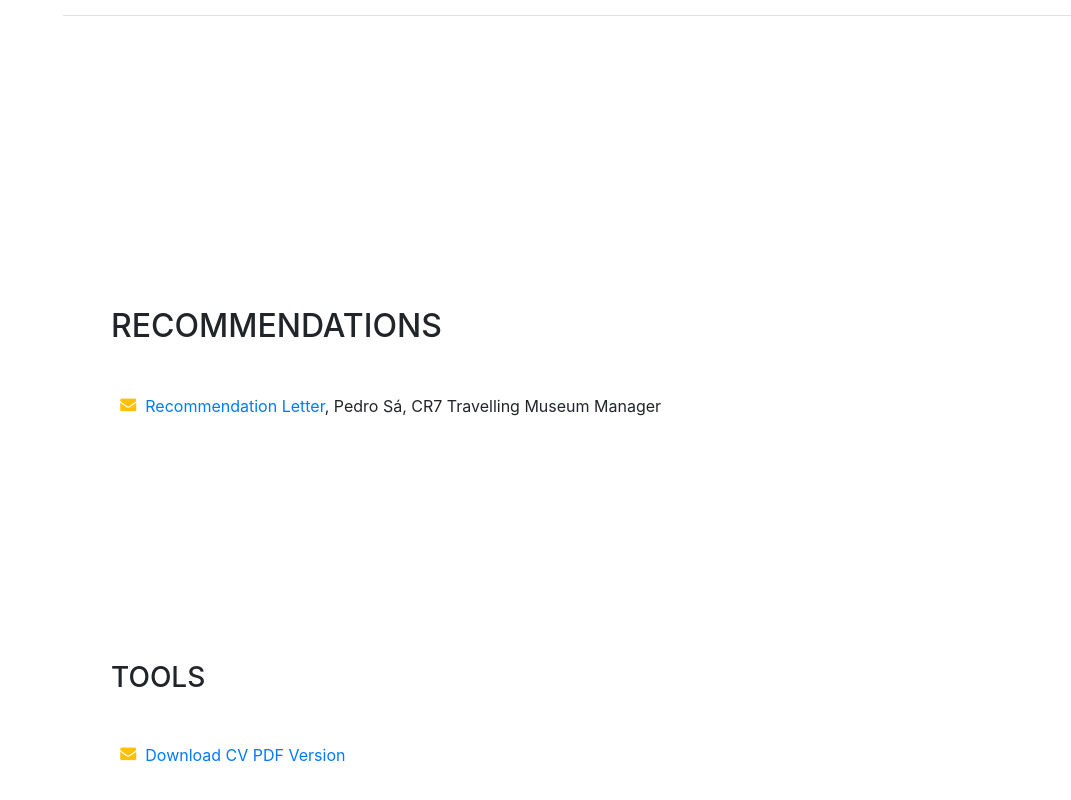
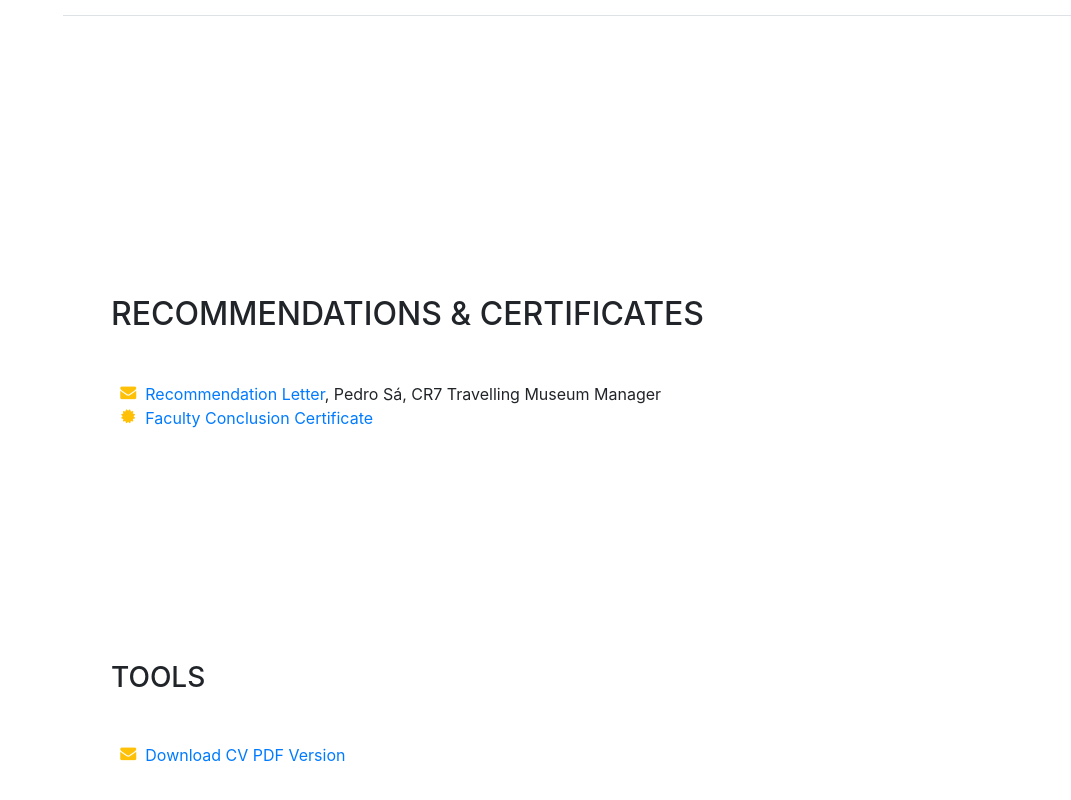
Before and after one commit to amado10/amado10.github.io, a website with bundled scripts: page index.html in a window 1280 px wide. Shown: the part 4151-4951 px from the top of the page, without its empty margins (209-1280 px from the left). Built offline with nearby package versions, Linux system fonts and the light colour scheme; a web font is replaced by a local one.

Commit message:
CV UPDATE

```diff
--- a/index.html
+++ b/index.html
@@ -262,11 +262,16 @@ In the late stages of the project, the museum traveled to Dubai, where I worked
 
       <section class="resume-section p-3 p-lg-5 d-flex flex-column" id="awards">
         <div class="my-auto">
-          <h2 class="mb-5">Recommendations</h2>
+          <h2 class="mb-5">Recommendations & Certificates</h2>
           <ul class="fa-ul mb-0">
             <li>
               <i class="fa-li fa fa-envelope text-warning"></i>
               <a href = "https://goo.gl/RBv6iC" >Recommendation Letter<a>, Pedro Sá, CR7 Travelling Museum Manager</li>
+            <li>
+			 <li>
+              <i class="fa-li fa fa-certificate text-warning"></i>
+             <a href = "https://goo.gl/9g1SB5">
+						Faculty Conclusion Certificate</a></li>
             <li>
 
           </ul>
```
Also changed, not shown: 1 other file.
